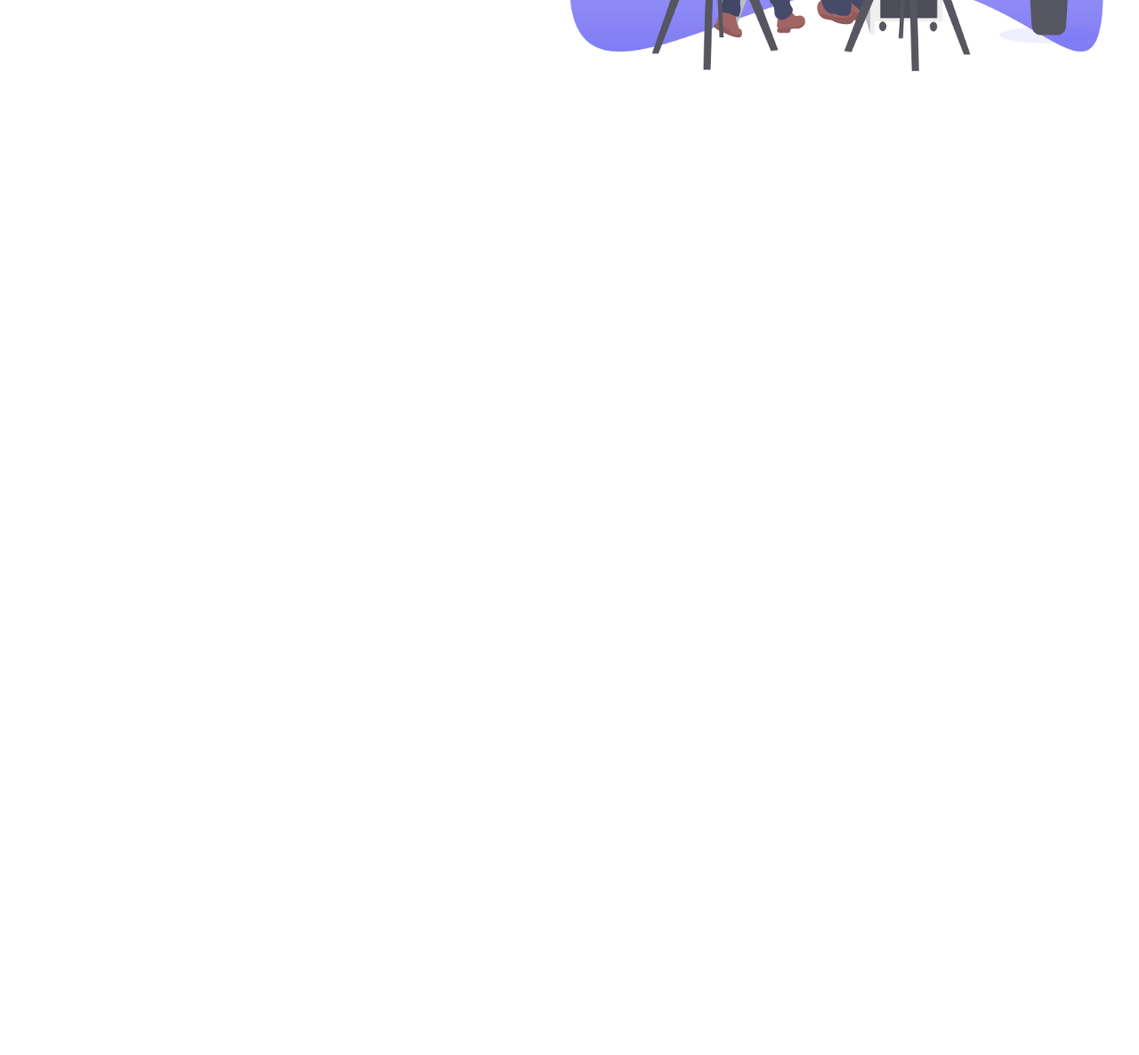
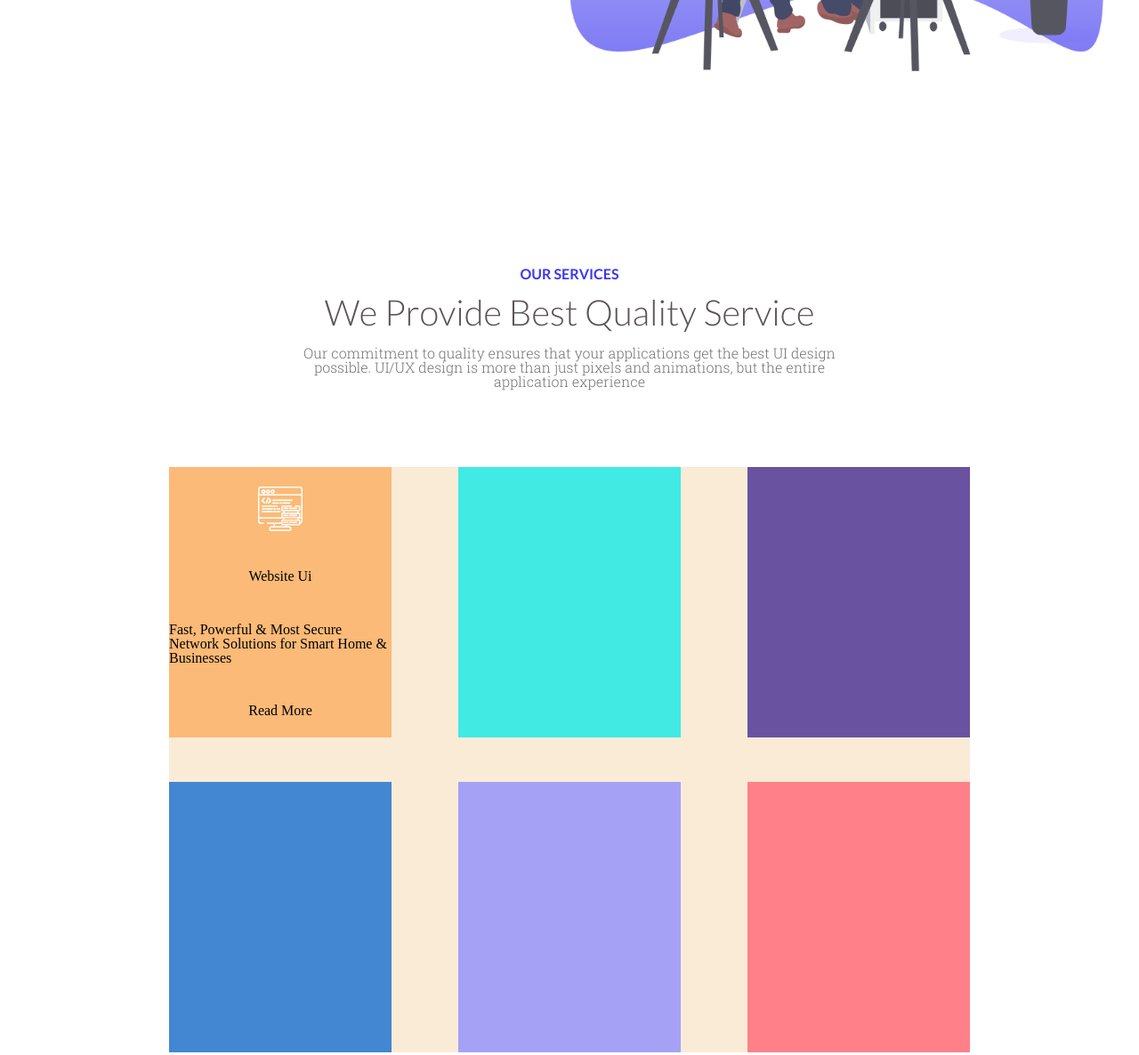
Before and after one commit to NinoChekurishvili/Project3, a plain HTML site: page index.html in a window 1280 px wide. Shown: the part 501-1687 px from the top of the page at 89% size. Before the commit the page ends 800 px from the top, so only its background shows below. Drawn offline with Linux system fonts and the light colour scheme.

Commit message:
second page

```diff
--- a/index.html
+++ b/index.html
@@ -9,6 +9,9 @@
     <link rel="preconnect" href="https://fonts.googleapis.com">
     <link rel="preconnect" href="https://fonts.gstatic.com" crossorigin>
     <link href="https://fonts.googleapis.com/css2?family=Lato:wght@100;300;700&display=swap" rel="stylesheet">
+    <link rel="preconnect" href="https://fonts.googleapis.com">
+    <link rel="preconnect" href="https://fonts.gstatic.com" crossorigin>
+    <link href="https://fonts.googleapis.com/css2?family=Roboto+Slab:wght@100;300&display=swap" rel="stylesheet">
 </head>
 <body>
     <header class="header1">
@@ -47,6 +50,44 @@
             <div class="division2">
                 <img class="home-page-image" src="images/programming.png" alt="service-image">
             </div>
+    </section >
+
+
+
+    <section class="section2">
+        <div class="division3">
+            <h3 class="second-block-title">OUR SERVICES</h3>
+            <h2 class="service-text">We Provide Best Quality Service </h2>
+            <div class="division4">
+                <p class="second-block-text">Our commitment to quality ensures that your applications get the best UI design possible. UI/UX design is more than just pixels and animations, but the entire application experience
+                </p>
+            </div>
+        </div>
+
+        <div class="division5">
+            <div class="child-block first">
+                <div class="image-div">
+                    <img class="block-image" src="images/block-image1.svg" alt="monitor">
+                </div>
+
+                <p>Website Ui</p>
+                <div>
+                    <p>Fast, Powerful & Most Secure Network Solutions for Smart Home & Businesses</p>
+                </div>
+                <div>
+                    <p>Read More</p>
+                </div>
+
+            </div>
+
+            <div class="child-block second"></div>
+            <div class="child-block third"></div>
+            <div class="child-block fourth"></div>
+            <div class="child-block fifth"></div>
+            <div class="child-block sixth"></div>
+
+
+        </div>
 
     </section>
 
--- a/styles/style.css
+++ b/styles/style.css
@@ -8,6 +8,7 @@
     margin-left: 132px;
     font-family: 'Lato', sans-serif;
     font-size: 15px;
+
 
 }
 .nav-ul{
@@ -61,7 +62,7 @@
     height: 130px;
     font-size: 50px;
     font-family: 'Lato', sans-serif;
-    font-weight: bold;
+    font-weight: bold;font-family: 'Lato', sans-serif;
     color: #534D4D;
 
 }
@@ -84,3 +85,96 @@
     height: 18px;
 
 }
+.section2{
+    display: flex;
+    flex-direction: column;
+    align-items: center;
+    justify-content: center;
+}
+.division3{
+    width: 900px;
+    height: 195px;
+    display: flex;
+    justify-content: center;
+    align-items: center;
+
+    flex-direction: column;
+    margin-top: 200px;
+}
+.service-text{
+    margin-top: 15px;
+    font-size: 40px;
+    font-family: 'Lato', sans-serif;
+    color: #5A5454;
+
+}
+.division4{
+    display: flex;
+    justify-content: center;
+    align-items: center;
+    width: 600px;
+    height: 85px;
+}
+.second-block-title{
+    font-size: 16px;
+    font-family: 'Lato', sans-serif;
+    font-weight: 700;
+    color: #3D37F1;
+}
+.second-block-text{
+    text-align: center;
+    font-size: 16px;
+    color: #747474;
+    font-family: 'Roboto Slab', serif;
+
+}
+.division5{
+    display: flex;
+    align-content: space-between;
+    justify-content: space-between;
+    flex-wrap: wrap;
+    width: 900px;
+    height: 658px;
+    background-color: antiquewhite;
+    margin-top: 50px;
+    margin-bottom: 300px;
+
+}
+.child-block{
+    width: 250px;
+    height: 304px;
+    display: flex;
+    flex-direction: column;
+    justify-content:space-around;
+    align-items: center;
+
+
+}
+.first{
+    background-color: #FBBA77;
+}
+.second{
+    background-color: #41EAE3;
+}
+.third{
+    background-color: #69529F;
+}
+.fourth{
+    background-color: #4386D2;
+}
+.fifth{
+    background-color: #A5A2F6;
+}
+.sixth{
+    background-color: #FF8088;
+}
+.image-div{
+    display: flex;
+    width: 50px;
+    height: 50px;
+}
+
+.block-image{
+    width: 100%;
+    height: 100%;
+}
```
Also changed, not shown: images/block-image1.svg (added).
